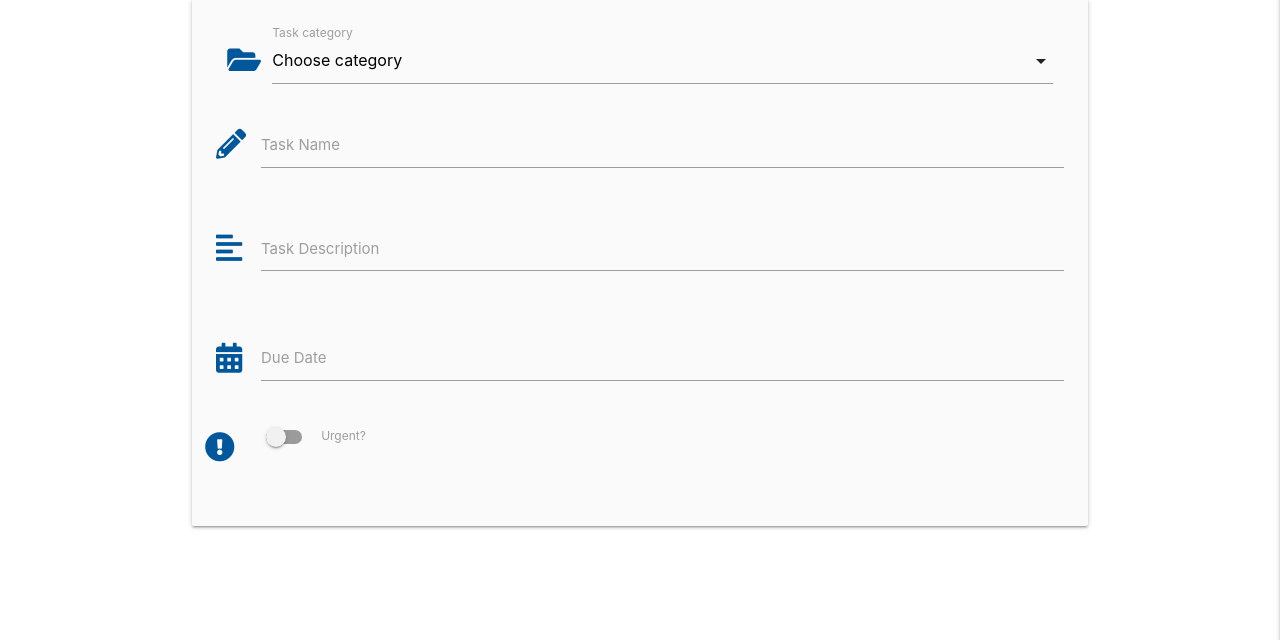
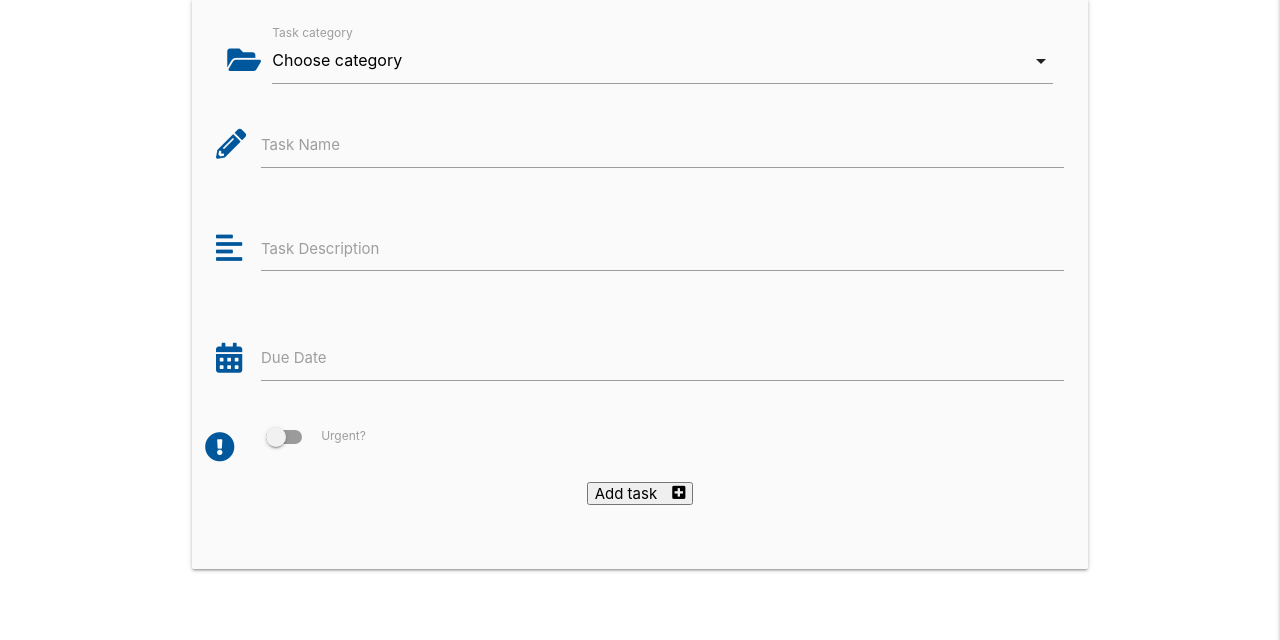
Before and after one commit to mcglasp/mongo-mini-project, a Flask app: page /add_task in a window 1280 px wide. Shown: the part 160-800 px from the top of the page. Run offline with Flask 2, Linux system fonts and the light colour scheme; data that the repository does not hold is empty; some libraries are stand-ins or nearby versions.

Commit message:
Allow user to submit task to db

```diff
--- a/app.py
+++ b/app.py
@@ -98,8 +98,21 @@
     return redirect(url_for("login"))
 
 
-@app.route("/add_task")
+@app.route("/add_task", methods=["GET", "POST"])
 def add_task():
+    if request.method == "POST":
+        is_urgent = "on" if request.form.get("is_urgent") else "off"
+        task = {
+            "category_name": request.form.get("category_name"),
+            "task_name": request.form.get("task_name"),
+            "task_description": request.form.get("task_description"),
+            "is_urgent": is_urgent,
+            "due_date": request.form.get("due_date"),
+            "created_by": session["user"]
+        }
+        mongo.db.tasks.insert_one(task)
+        flash("Task successfully added")
+        return redirect(url_for("get_tasks"))
     categories = mongo.db.categories.find().sort("category_name", 1)
     return render_template("add_task.html", categories=categories)
 
--- a/templates/add_task.html
+++ b/templates/add_task.html
@@ -4,7 +4,8 @@
 <h3 class="light-blue-text text-darken-4 center-align">Add task</h3>
 
 <div class="row card-panel grey lighten-5">
-    <form class="col s12" method="POST" action="">
+    <form class="col s12" method="POST" action="{{ url_for('add_task') }}">
+        <!-- category -->
         <div class="row">
             <div class="input-field col s12">
             <i class="fas fa-folder-open prefix light-blue-text text-darken-4"></i>
@@ -16,12 +17,7 @@
                 </select>
                 <label for="category_name">Task category</label>
             </div>
-
-
-
-
-
-
+            <!-- name -->
         <div class="row">
             <div class="input-field col s12">
                 <i class="fas fa-pencil-alt prefix light-blue-text text-darken-4"></i>
@@ -30,6 +26,7 @@
                 <label for="task_name">Task Name</label>
             </div>
         </div>
+        <!-- task name -->
         <div class="row">
             <div class="input-field col s12">
                 <i class="fas fa-align-left prefix light-blue-text text-darken-4"></i>
@@ -38,6 +35,7 @@
                 <label for="task_description">Task Description</label>
             </div>
         </div>
+        <!-- date picker -->
         <div class="row">
             <div class="input-field col s12">
                 <i class="fas fa-calendar-alt prefix light-blue-text text-darken-4"></i>
@@ -45,6 +43,7 @@
                 <label for="due_date">Due Date</label>
             </div>
         </div>
+        <!-- urgent toggle -->
         <div class="row">
             <div class="input-field col-s12">
                 <!-- Switch -->
@@ -58,6 +57,14 @@
                 </div>
             </div>
         </div>
+        <!-- submit button -->
+        <div class="row">
+            <div class="col s12 center-align">
+                <button type="submit btn-large light-blue darken-1 text-shadow">
+                    Add task <i class="fas fa-plus-square right"></i>
+                </button>
+            </div>
+        </div>
     </form>
 </div>
 {% endblock %}
--- a/templates/tasks.html
+++ b/templates/tasks.html
@@ -1,9 +1,12 @@
 {% extends "base.html" %}
 {% block content %}
+<h3 class="light-blue-text text-darken-4 center-align">All tasks</h3>
+
 <ul class="collapsible">
           {% for task in tasks %}
     <li>
       <div class="collapsible-header white-text light-blue darken-4 text-shadow">
+
           <i class="fas fa-caret-down">
           </i>
           <strong>{{ task.task_name }}</strong> : {{ task.due_date }}
@@ -14,6 +17,7 @@
         </div>
       <div class="collapsible-body"><strong>{{ task.category_name }}</strong>
     <p>{{ task.task_description }}</p>
+    <p><em>created by: {{ task.created_by }}</em></p>
 </div>
     </li>
         {% endfor %}
```
